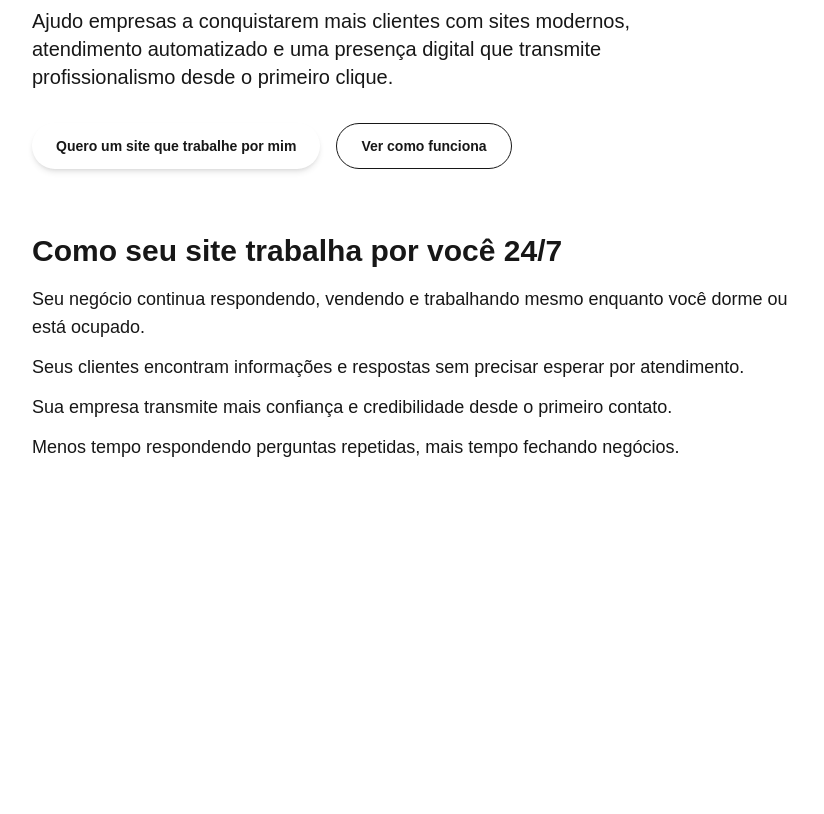
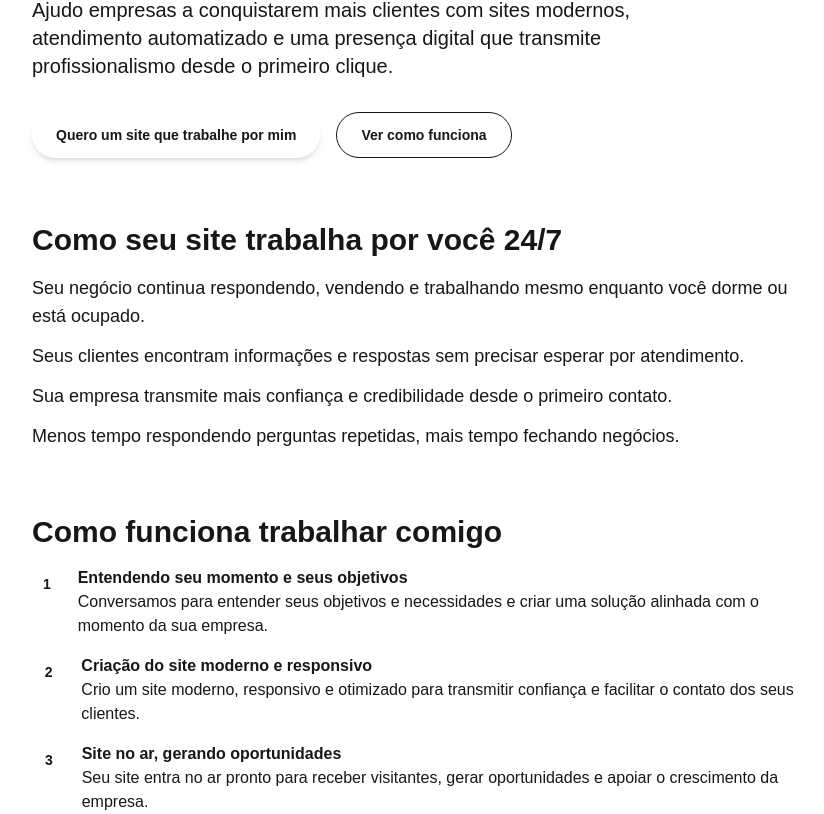
Before and after one commit to CGarroni/fg-digital, a Next.js app: page / in a window 1280 px wide. Shown: the part 328-1142 px from the top of the page, without its empty margins (224-1048 px from the left). Before the commit the page ends 800 px from the top, so only its background shows below. Built offline with nearby package versions, Linux system fonts and the light colour scheme.

Commit message:
feat: adiciona seção 'como funciona trabalhar comigo'

```diff
--- a/app/page.tsx
+++ b/app/page.tsx
@@ -7,13 +7,14 @@ export default function Home() {
 						<h1 className="text-3xl sm:text-4xl md:text-5xl font-semibold leading-tight">
 							Seu próximo cliente está procurando no Google agora.
 							<br />
-    Seu negócio aparece bem e responde mesmo depois do horário comercial?
+							Seu negócio aparece bem e responde mesmo depois do horário
+							comercial?
 						</h1>
 
 						<p className="text-lg sm:text-xl text-fg-gray max-w-2xl">
-    Ajudo empresas a conquistarem mais clientes com sites modernos, atendimento
-    automatizado e uma presença digital que transmite profissionalismo desde o
-    primeiro clique.
+							Ajudo empresas a conquistarem mais clientes com sites modernos,
+							atendimento automatizado e uma presença digital que transmite
+							profissionalismo desde o primeiro clique.
 						</p>
 
 						<div className="mt-8 flex flex-col gap-4 sm:flex-row">
@@ -35,19 +36,75 @@ export default function Home() {
 
 					<ul className="space-y-3 text-fg-gray text-base sm:text-lg">
 						<li>
-              Seu negócio continua respondendo, vendendo e trabalhando mesmo enquanto você
-              dorme ou está ocupado.
+							Seu negócio continua respondendo, vendendo e trabalhando mesmo
+							enquanto você dorme ou está ocupado.
 						</li>
 						<li>
-              Seus clientes encontram informações e respostas sem precisar esperar por atendimento.
+							Seus clientes encontram informações e respostas sem precisar
+							esperar por atendimento.
 						</li>
 						<li>
-              Sua empresa transmite mais confiança e credibilidade desde o primeiro contato.
+							Sua empresa transmite mais confiança e credibilidade desde o
+							primeiro contato.
 						</li>
 						<li>
-              Menos tempo respondendo perguntas repetidas, mais tempo fechando negócios.
+							Menos tempo respondendo perguntas repetidas, mais tempo fechando
+							negócios.
 						</li>
 					</ul>
+				</div>
+
+				<div className="mt-16 max-w-3xl text-left">
+					<h2 className="text-2xl sm:text-3xl font-semibold mb-4">
+						Como funciona trabalhar comigo
+					</h2>
+
+					<div className="space-y-4">
+						<div className="flex gap-4">
+							<div className="flex h-9 w-9 items-center justify-center rounded-full bg-fg-gold text-fg-black text-sm font-semibold">
+								1
+							</div>
+							<div>
+								<h3 className="font-semibold">
+									Entendendo seu momento e seus objetivos
+								</h3>
+								<p className="text-fg-gray text-sm sm:text-base">
+									Conversamos para entender seus objetivos e necessidades e
+									criar uma solução alinhada com o momento da sua empresa.
+								</p>
+							</div>
+						</div>
+
+						<div className="flex gap-4">
+							<div className="flex h-9 w-9 items-center justify-center rounded-full bg-fg-gold text-fg-black text-sm font-semibold">
+								2
+							</div>
+							<div>
+								<h3 className="font-semibold">
+									Criação do site moderno e responsivo
+								</h3>
+								<p className="text-fg-gray text-sm sm:text-base">
+									Crio um site moderno, responsivo e otimizado para transmitir
+									confiança e facilitar o contato dos seus clientes.
+								</p>
+							</div>
+						</div>
+
+						<div className="flex gap-4">
+							<div className="flex h-9 w-9 items-center justify-center rounded-full bg-fg-gold text-fg-black text-sm font-semibold">
+								3
+							</div>
+							<div>
+								<h3 className="font-semibold">
+									Site no ar, gerando oportunidades
+								</h3>
+								<p className="text-fg-gray text-sm sm:text-base">
+									Seu site entra no ar pronto para receber visitantes, gerar
+									oportunidades e apoiar o crescimento da empresa.
+								</p>
+							</div>
+						</div>
+					</div>
 				</div>
 			</main>
 		</div>
```
Lines whose indentation alone changed are shown as unchanged.
